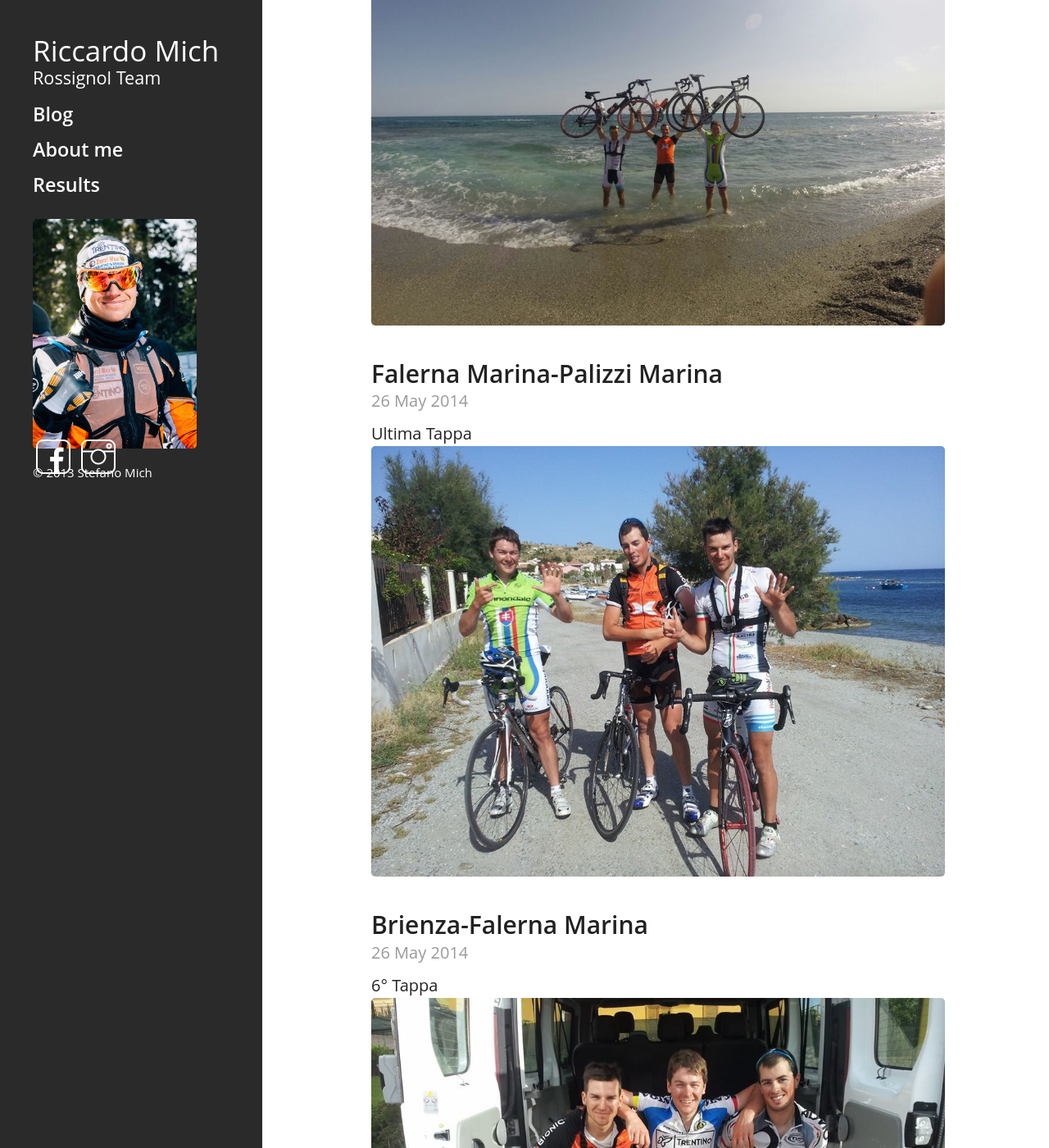
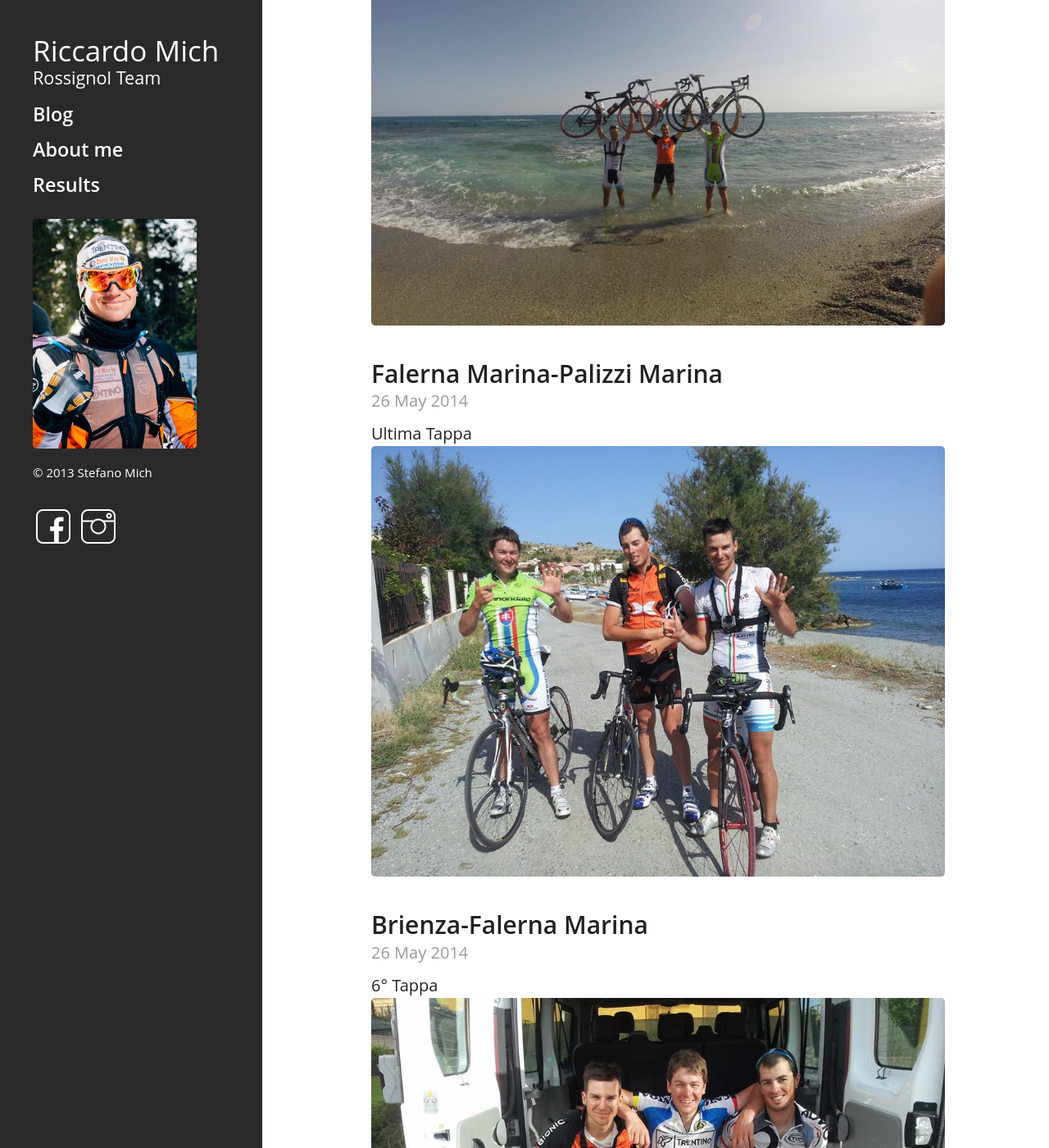
Before and after one commit to stefanomich22/mich93.github.io, a Jekyll site: the page built from index.html, in a window 1280 px wide and 1400 px high, scrolled down 276 px. Shown: the whole window at 82% size. Built offline with Jekyll 4.4.1, drawn with Linux system fonts in a browser that asks for light colours; Markdown is read by kramdown in place of the engine named in the settings; the list of posts is cut into pages by our own code.

Commit message:
fixes for mobiles

```diff
--- a/public/css/hyde.css
+++ b/public/css/hyde.css
@@ -380,11 +380,7 @@ a:hover {
 	   text-align:center;
 	   width: 300px;
 }
-  .socialimg{
-  	width: 100px;
-	  height: 100px;
-	  display: inline-block;
-  }
+
 
 
 @media (min-width: 990px) {
@@ -442,7 +438,7 @@ a:hover {
   .social{
     position:absolute;
   	left:0px;
-  	bottom:0px;
+  	bottom:-85px;
   	display: inline-block;
   }
   .socialimg{
```
